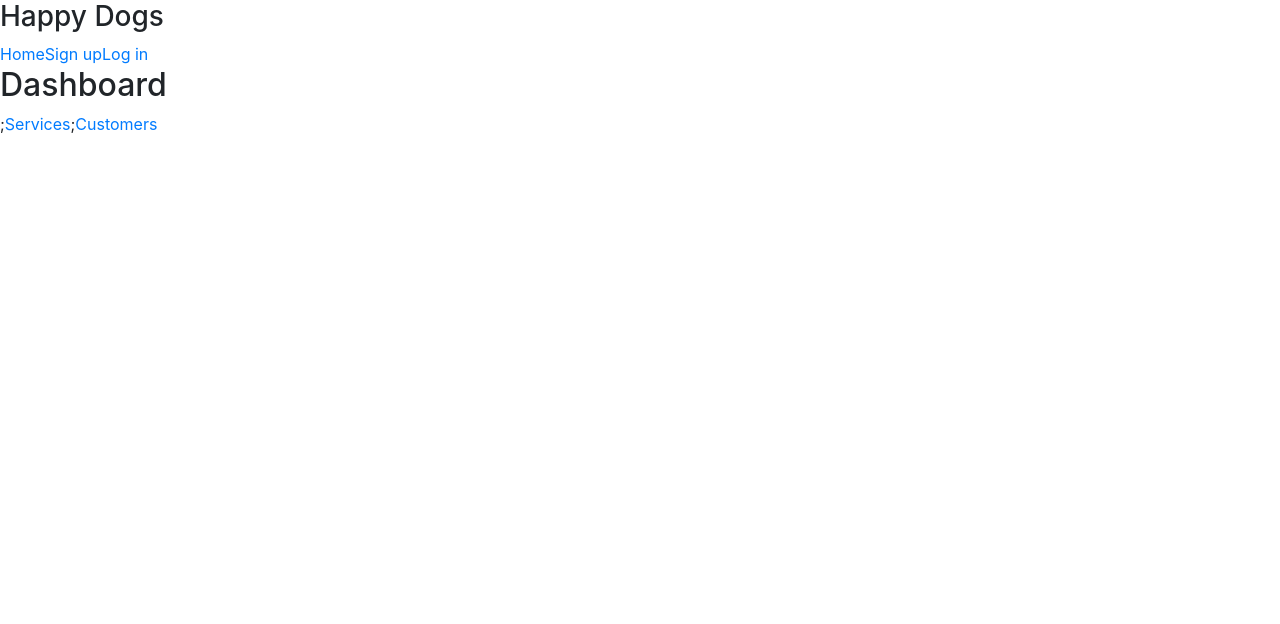
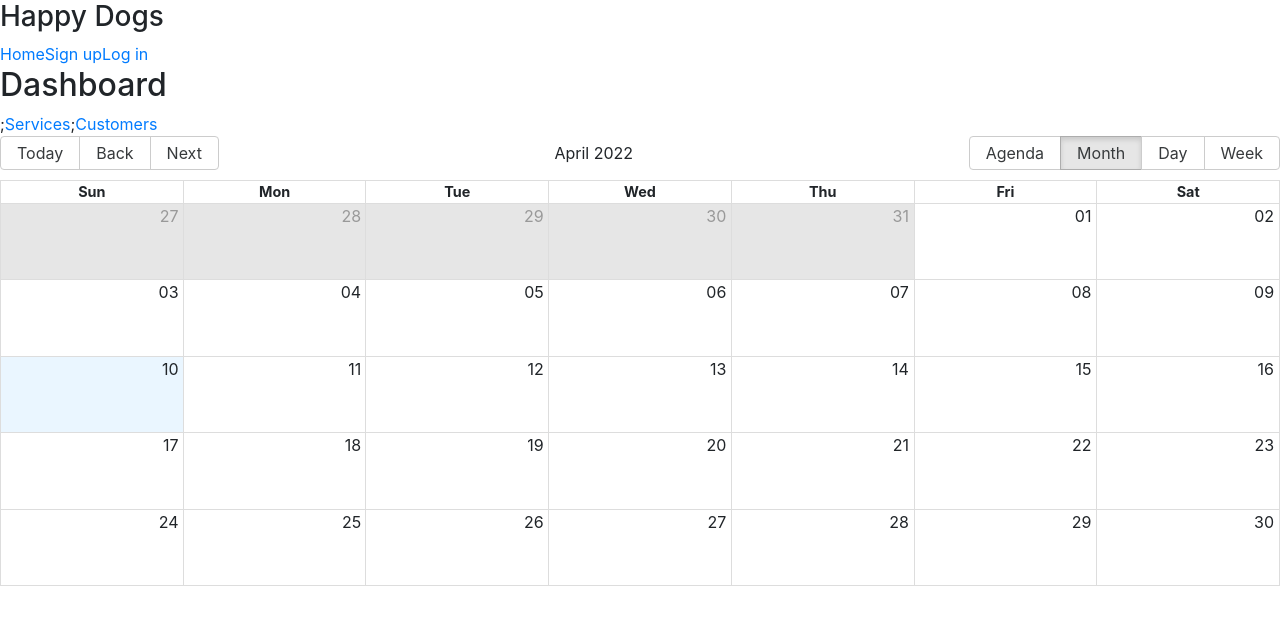
Before and after one commit to Hanna2m/salon_frontend, a React (Create React App) app: page /dashboard in a window 1280 px wide. Shown: the top 624 px of the page. Built offline with nearby package versions, Linux system fonts and the light colour scheme; no server answers.

Commit message:
Add adminCalendar to show appointments

```diff
--- a/package.json
+++ b/package.json
@@ -12,6 +12,7 @@
     "http-proxy-middleware": "^2.0.4",
     "moment": "^2.29.2",
     "react": "^17.0.2",
+    "react-big-calendar": "^0.40.0",
     "react-datepicker": "^4.7.0",
     "react-dom": "^17.0.2",
     "react-hook-form": "^7.29.0",
--- /dev/null
+++ b/src/components/AdminCalendar.jsx
@@ -0,0 +1,83 @@
+import React, { useState, useEffect } from "react";
+import { Calendar, momentLocalizer } from "react-big-calendar";
+import moment from "moment";
+import axios from "axios";
+
+import "react-big-calendar/lib/css/react-big-calendar.css";
+
+function AdminCalendar() {
+  const localizer = momentLocalizer(moment);
+  const [appointments, setAppointments] = useState([]);
+
+  useEffect(() => {
+    getAppointments();
+  }, []);
+
+  const getAppointments = async () => {
+    try {
+      await axios
+        .get("https://groomer-server.herokuapp.com/appointment")
+        .then((response) => {
+          console.log(response.data);
+          setAppointments(response.data);
+        });
+    } catch (error) {
+      console.log(error.message);
+    }
+  };
+
+  //   const events = [
+  //     {
+  //       title: "Wash",
+  //       start: moment("2022-04-15T09:00:00.000Z").toDate(),
+  //       end: moment("2022-04-15T09:30:00.000Z").toDate(),
+  //       allDay: false,
+  //     },
+  //   ];
+
+  const convertStartDateTime = (date, time) => {
+    let newStartDate = moment.utc(date).toISOString();
+
+    newStartDate = newStartDate.replace("T00:00", `T${time}`);
+
+    return newStartDate;
+  };
+
+  const convertEndDateTime = (date, duration) => {
+    let time = new Date(date);
+    return moment(time.setMinutes(time.getMinutes() + duration)).toISOString();
+  };
+
+  const appointmentList = appointments.map((appointment) => {
+    return {
+      title: appointment.service.title,
+      start: new Date(
+        convertStartDateTime(appointment.day.date, appointment.time.startTime)
+      ),
+
+      end: new Date(
+        convertEndDateTime(
+          convertStartDateTime(
+            appointment.day.date,
+            appointment.time.startTime
+          ),
+          appointment.service.duration
+        )
+      ),
+      allDay: false,
+    };
+  });
+
+  return (
+    <Calendar
+      localizer={localizer}
+      events={appointmentList}
+      startAccessor={"start"}
+      endAccessor={"end"}
+      views={["agenda", "month", "day", "week"]}
+      style={{ height: 450 }}
+    />
+  );
+}
+
+export default AdminCalendar;
--- a/src/pages/Dashboard.jsx
+++ b/src/pages/Dashboard.jsx
@@ -1,20 +1,19 @@
 import React from "react";
 import { Link, Outlet } from "react-router-dom";
-
+import AdminCalendar from "../components/AdminCalendar";
 
 import Header from "../components/Header";
 
 const Dashboard = () => {
-    return(
-        <>
+  return (
+    <>
       <Header />
-        <h2>Dashboard</h2>;
-        <Link to="/services">Services</Link>;
-        <Link to="/customers">Customers</Link>
-        <Outlet />
-        </>
-
-    )
-}
+      <h2>Dashboard</h2>;<Link to="/services">Services</Link>;
+      <Link to="/customers">Customers</Link>
+      <AdminCalendar />
+      <Outlet />
+    </>
+  );
+};
 
 export default Dashboard;
```
Also changed, not shown: 1 other file (tests, documents, lock files or other folders).
